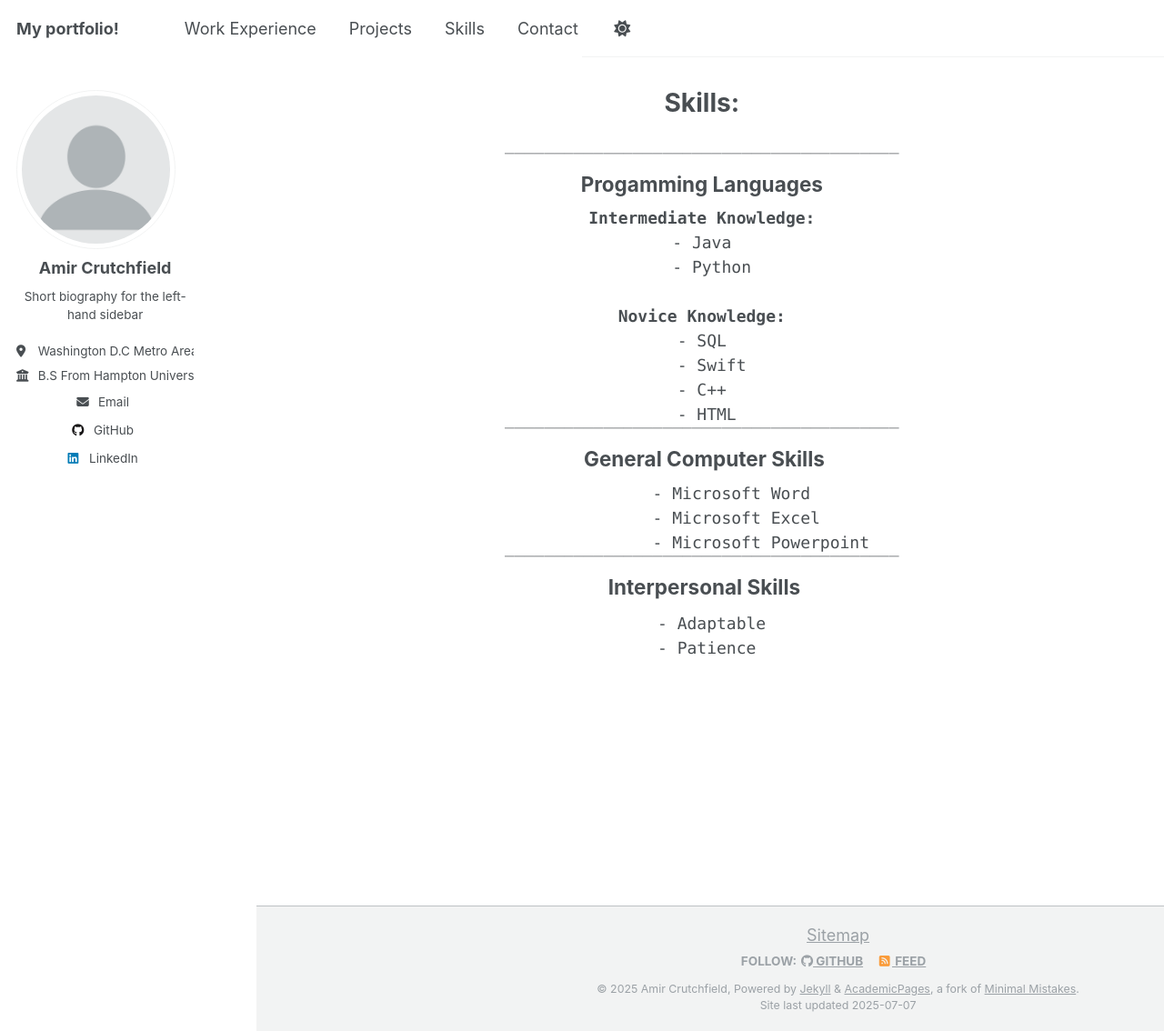
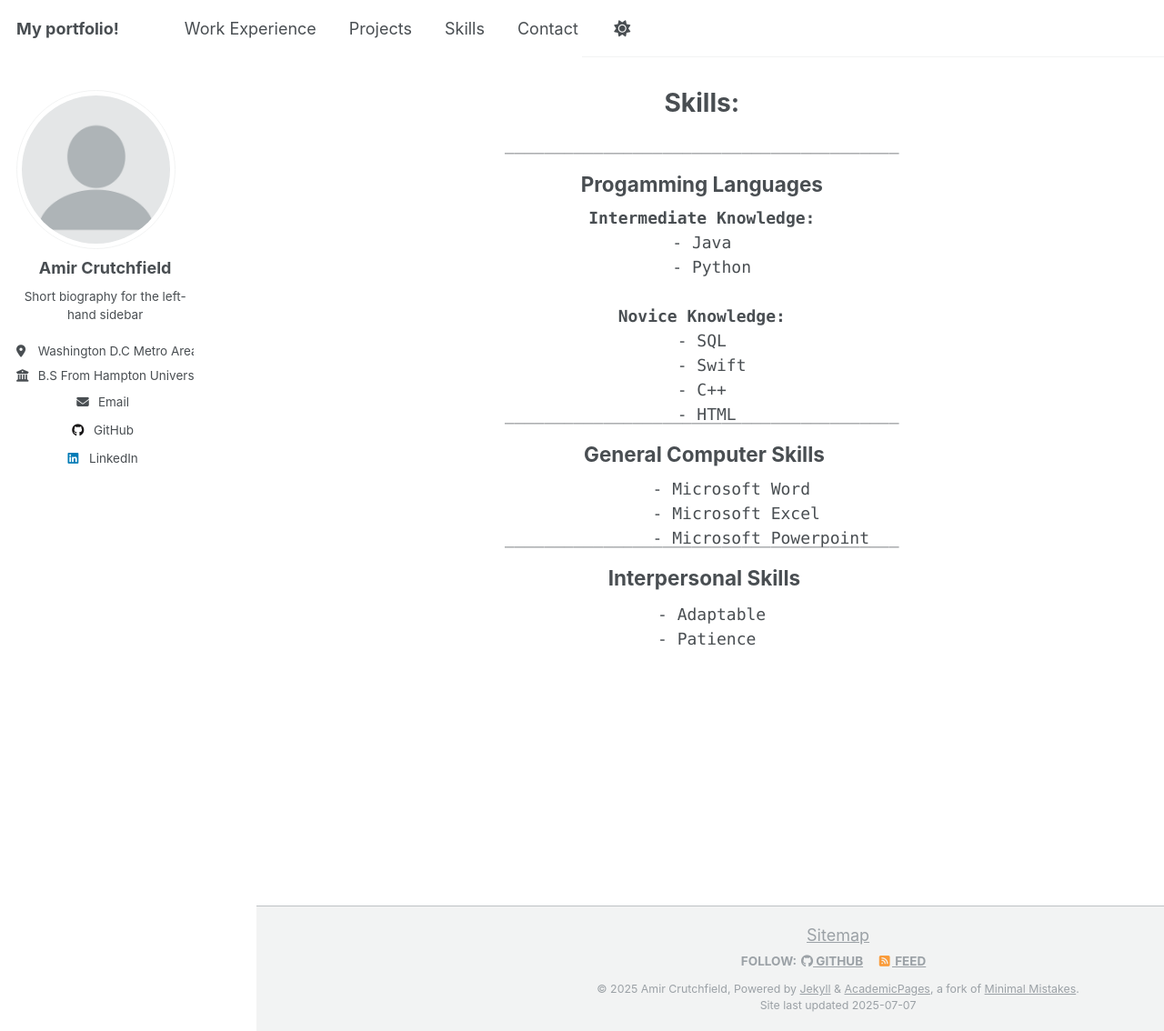
Before and after one commit to amirc42/amircportfolio, a Jekyll site: the page built from _pages/skills.html, in a window 1280 px wide and 1134 px high. Shown: the whole window at 91% size. Built offline with Jekyll 4.4.1, drawn with Linux system fonts in a browser that asks for light colours; a script that is not in the unit is left out.

Commit message:
Update skills.html

```diff
--- a/_pages/skills.html
+++ b/_pages/skills.html
@@ -23,7 +23,7 @@ div {text-align: center;}
   - Swift
 - C++
    - HTML  </pre>
-<div style ="margin:-40px 39.1px 0;">
+<div style ="margin:-45px 39.1px 0;">
 <pre> ________________________________________
 <div style ="margin:-55px 39.1px 0;">
 <h2> General Computer Skills </h2>
@@ -31,7 +31,7 @@ div {text-align: center;}
       - Microsoft Word
         - Microsoft Excel
              - Microsoft Powerpoint </pre>
-<div style ="margin:-40px 39.1px 0;">
+<div style ="margin:-45px 39.1px 0;">
 <pre> ________________________________________
 <div style ="margin:-55px 39.1px 0;">
 <h2> Interpersonal Skills </h2>
```
